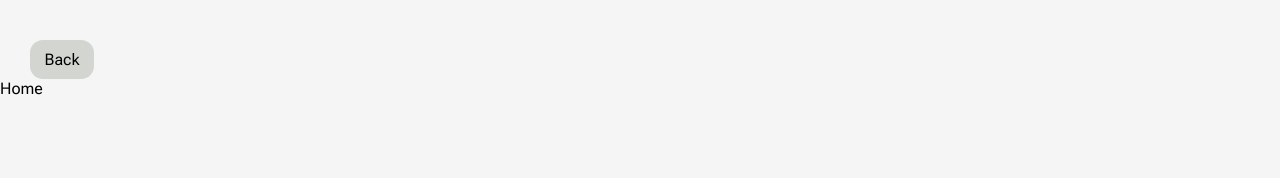
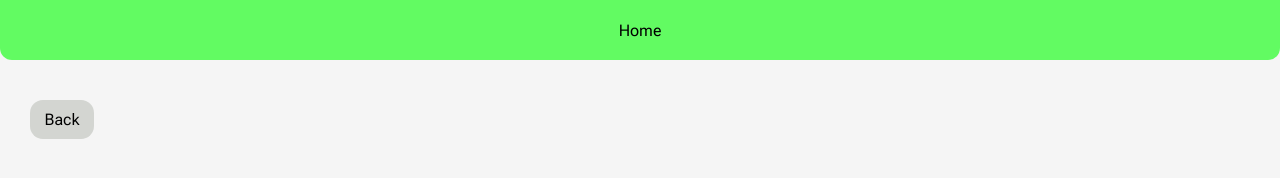
Before and after one commit to dampercat/ashesi-info-system, a plain HTML site: page student/student-home.html in a window 1280 px wide. Drawn offline with Linux system fonts and the light colour scheme; files whose address does not match are found by name.

Commit message:
Student navigation concept, file corrections.

```diff
--- a/student/student-home.html
+++ b/student/student-home.html
@@ -13,10 +13,6 @@
         <script src="https://kit.fontawesome.com/2cdea839ea.js" crossorigin="anonymous"></script>
     </head>
     <body>
-        <a href="/select.html"> <!-- Sizing issue with width -->
-            <div class="return"><p>Back</p></div>
-        </a>
-
         <div class="student-navigation">
             <div class="student-left">
                 <a href="#">Home</a>
@@ -28,6 +24,10 @@
             </div>
         </div>
 
+        <a href="/index.html"> <!-- Sizing issue with width -->
+            <div class="return"><p>Back</p></div>
+        </a>
+
 
         <script src="script.js"></script>
     </body>
--- a/styles.css
+++ b/styles.css
@@ -193,3 +193,20 @@ a {
     transform: translateY(-3px);
     cursor: pointer;
 }
+
+/* Student Home Page */
+.student-navigation {
+    display: flex;
+    width: 100%;
+    height: 60px;
+    border: none;
+    border-radius: 0 0 12px 12px;
+    background-color: rgba(0, 255, 0, 0.6);
+    align-items: center;
+    justify-content: center;
+}
+
+.student-navigation .student-left {
+    display: flex;
+    justify-content: left;
+}
```
Also changed, not shown: staff/staff-home.html (+3 -3 lines), staff/staff-login.html (+1 -1 lines), student/student-login.html (+1 -1 lines), index.html (renamed from select.html).
